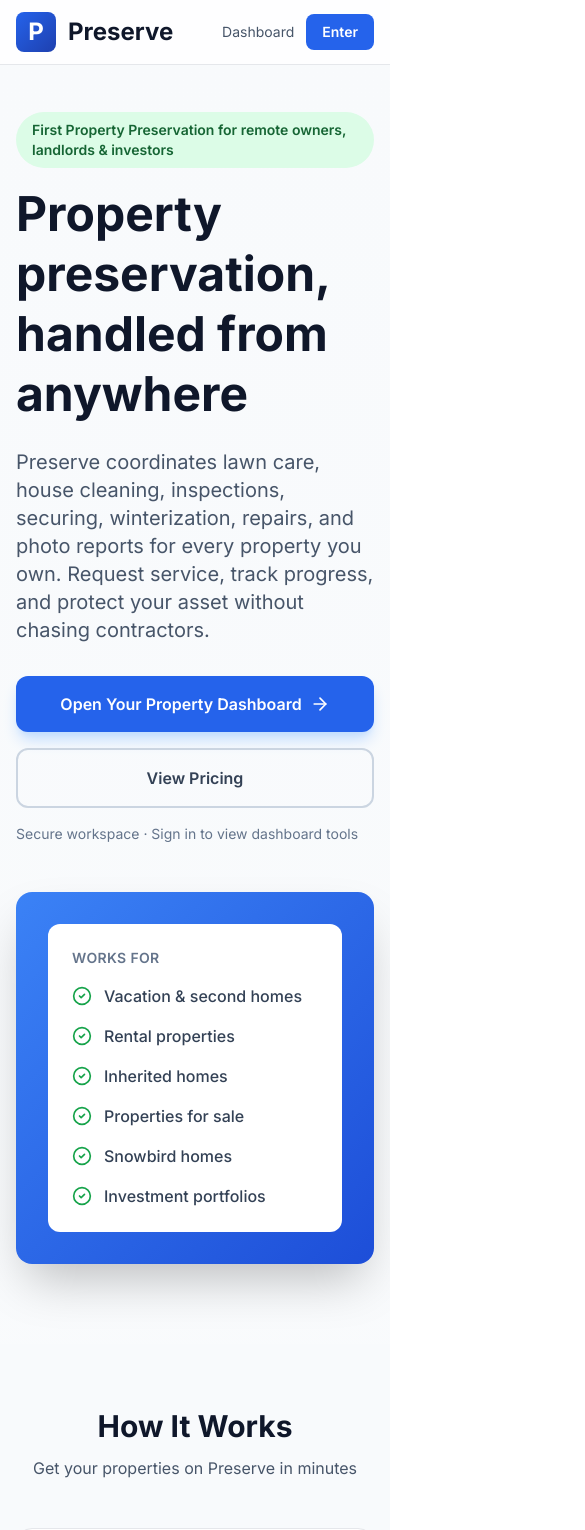
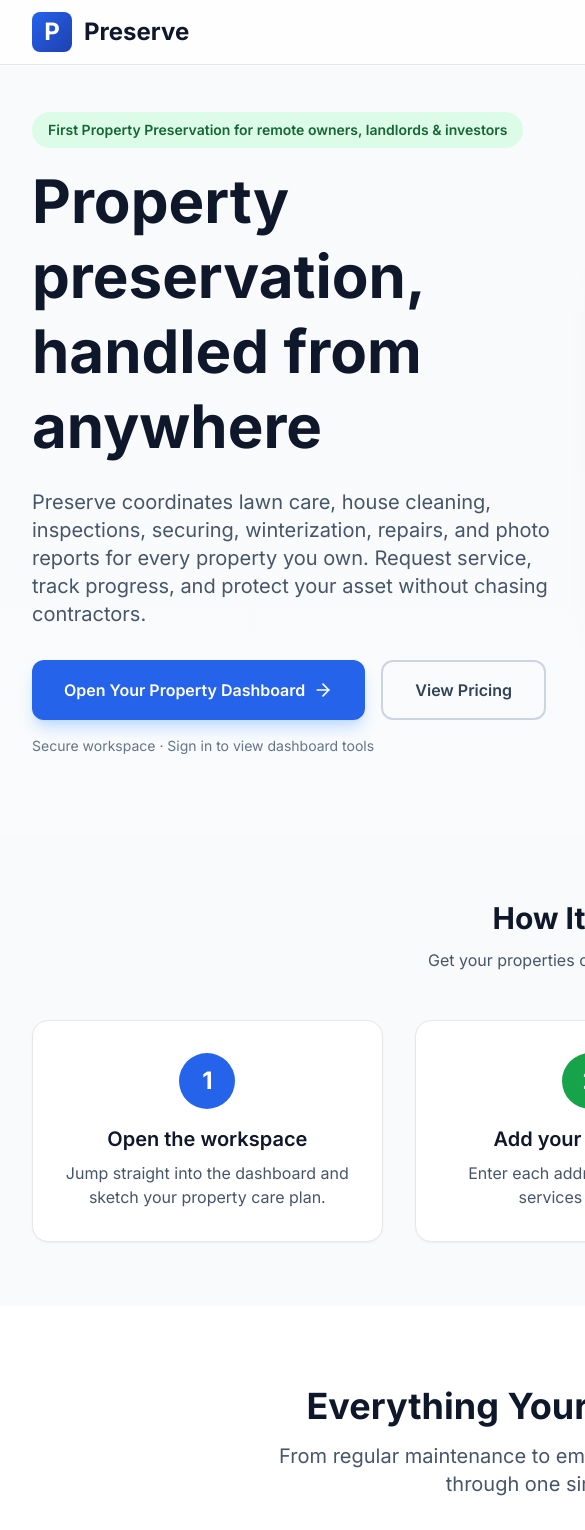
Before and after one commit to Iamtoluakin/preserve, a Next.js app: page / in a window 390 px wide. Shown: the top 1530 px of the page, 585 px wide, since content can reach past the window. Built offline with nearby package versions, Linux system fonts and the light colour scheme.

Commit message:
Use desktop homepage layout on all screens

```diff
--- a/src/app/page.tsx
+++ b/src/app/page.tsx
@@ -212,10 +212,10 @@
   const addPropertyLoginHref = '/login?next=%2Fdashboard%2Fproperties%2Fadd';
 
   return (
-    <div className="min-h-screen bg-gradient-to-b from-slate-50 to-white">
+    <div className="min-h-screen min-w-[1180px] bg-gradient-to-b from-slate-50 to-white">
       {/* Nav */}
-      <nav className="border-b bg-white/80 backdrop-blur-sm fixed w-full z-50">
-        <div className="max-w-7xl mx-auto px-4 sm:px-6 lg:px-8">
+      <nav className="border-b bg-white/80 backdrop-blur-sm fixed w-full min-w-[1180px] z-50">
+        <div className="max-w-7xl mx-auto px-8">
           <div className="flex justify-between items-center h-16">
             <div className="flex items-center space-x-3">
               <div className="w-10 h-10 bg-gradient-to-br from-blue-600 to-blue-800 rounded-lg flex items-center justify-center">
@@ -223,7 +223,7 @@
               </div>
               <span className="text-2xl font-bold text-slate-900">Preserve</span>
             </div>
-            <div className="hidden md:flex items-center space-x-8">
+            <div className="flex items-center space-x-8">
               <a href="#services" className="text-slate-600 hover:text-blue-600 transition text-sm">Services</a>
               <a href="#pricing" className="text-slate-600 hover:text-blue-600 transition text-sm">Pricing</a>
               <a href="#contact" className="text-slate-600 hover:text-blue-600 transition text-sm">Contact</a>
@@ -232,33 +232,26 @@
                 Sign In
               </Link>
             </div>
-            {/* Mobile nav */}
-            <div className="flex md:hidden items-center gap-3">
-              <Link href={dashboardLoginHref} className="text-slate-600 hover:text-blue-600 transition text-sm">Dashboard</Link>
-              <Link href={dashboardLoginHref} className="bg-blue-600 text-white px-4 py-2 rounded-lg hover:bg-blue-700 transition text-sm font-semibold">
-                Enter
-              </Link>
-            </div>
           </div>
         </div>
       </nav>
 
       {/* Hero */}
-      <section className="pt-28 pb-20 px-4 sm:px-6 lg:px-8">
+      <section className="pt-28 pb-20 px-8">
         <div className="max-w-7xl mx-auto">
-          <div className="grid lg:grid-cols-2 gap-12 items-center">
+          <div className="grid grid-cols-2 gap-12 items-center">
             <div>
               <div className="inline-block mb-4 px-4 py-2 bg-green-100 text-green-800 rounded-full text-sm font-semibold">
                 First Property Preservation for remote owners, landlords &amp; investors
               </div>
-              <h1 className="text-5xl md:text-6xl font-bold text-slate-900 mb-6 leading-tight">
+              <h1 className="text-6xl font-bold text-slate-900 mb-6 leading-tight">
                 Property preservation,<br />handled from anywhere
               </h1>
               <p className="text-xl text-slate-600 mb-8">
                 Preserve coordinates lawn care, house cleaning, inspections, securing, winterization, repairs, and photo reports for every property you own.
                 Request service, track progress, and protect your asset without chasing contractors.
               </p>
-              <div className="flex flex-col sm:flex-row gap-4">
+              <div className="flex flex-row gap-4">
                 <Link href={dashboardLoginHref}
                   className="bg-blue-600 text-white px-8 py-4 rounded-xl hover:bg-blue-700 transition font-semibold text-center flex items-center justify-center gap-2 shadow-lg shadow-blue-200">
                   Open Your Property Dashboard <ArrowRight className="w-5 h-5" />
@@ -296,12 +289,12 @@
 
       {/* How it works */}
       <section className="py-16 bg-slate-50">
-        <div className="max-w-7xl mx-auto px-4 sm:px-6 lg:px-8">
+        <div className="max-w-7xl mx-auto px-8">
           <div className="text-center mb-12">
             <h2 className="text-3xl font-bold text-slate-900 mb-3">How It Works</h2>
             <p className="text-slate-600 max-w-xl mx-auto">Get your properties on Preserve in minutes</p>
           </div>
-          <div className="grid md:grid-cols-3 gap-8">
+          <div className="grid grid-cols-3 gap-8">
             {[
               { step: '1', title: 'Open the workspace', desc: 'Jump straight into the dashboard and sketch your property care plan.', badge: 'bg-blue-600' },
               { step: '2', title: 'Add your properties', desc: 'Enter each address and pick the services you need.', badge: 'bg-green-600' },
@@ -319,14 +312,14 @@
 
       {/* Services */}
       <section id="services" className="py-20 bg-white">
-        <div className="max-w-7xl mx-auto px-4 sm:px-6 lg:px-8">
+        <div className="max-w-7xl mx-auto px-8">
           <div className="text-center mb-16">
             <h2 className="text-4xl font-bold text-slate-900 mb-4">Everything Your Property Needs</h2>
             <p className="text-xl text-slate-600 max-w-2xl mx-auto">
               From regular maintenance to emergency response — all managed through one simple dashboard
             </p>
           </div>
-          <div className="grid md:grid-cols-2 lg:grid-cols-3 gap-8">
+          <div className="grid grid-cols-3 gap-8">
             {Object.entries(serviceDetails).map(([key, svc]) => (
               <ServiceCard key={key} icon={<svc.icon className="w-8 h-8" />} title={svc.title}
                 description={svc.description} price={svc.pricing.monthly}
@@ -338,14 +331,14 @@
 
       {/* Coverage */}
       <section className="py-16 bg-slate-50">
-        <div className="max-w-7xl mx-auto px-4 sm:px-6 lg:px-8">
-          <div className="grid lg:grid-cols-[0.9fr_1.1fr] gap-10 items-start">
+        <div className="max-w-7xl mx-auto px-8">
+          <div className="grid grid-cols-[0.9fr_1.1fr] gap-10 items-start">
             <div>
               <div className="inline-flex items-center gap-2 rounded-full bg-green-100 px-4 py-2 text-sm font-semibold text-green-800 mb-4">
                 <MapPin className="w-4 h-4" />
                 Current launch markets
               </div>
-              <h2 className="text-3xl md:text-4xl font-bold text-slate-900 mb-4">
+              <h2 className="text-4xl font-bold text-slate-900 mb-4">
                 Starting in North Carolina and Texas
               </h2>
               <p className="text-lg text-slate-600">
@@ -353,7 +346,7 @@
                 Add your property, choose the nearest market, and we will route work orders from there.
               </p>
             </div>
-            <div className="grid sm:grid-cols-2 gap-4">
+            <div className="grid grid-cols-2 gap-4">
               {coverageMarkets.map(market => (
                 <div key={market.state} className="rounded-2xl border border-slate-200 bg-white p-6 shadow-sm">
                   <h3 className="text-xl font-bold text-slate-900 mb-4">{market.state}</h3>
@@ -374,8 +367,8 @@
 
       {/* Social proof */}
       <section className="py-16 bg-blue-600 text-white">
-        <div className="max-w-7xl mx-auto px-4 sm:px-6 lg:px-8">
-          <div className="grid md:grid-cols-4 gap-8 text-center">
+        <div className="max-w-7xl mx-auto px-8">
+          <div className="grid grid-cols-4 gap-8 text-center">
             {[
               { val: '1,200+', label: 'Properties Managed' },
               { val: '4.9★', label: 'Average Rating' },
@@ -383,7 +376,7 @@
               { val: '100%', label: 'Satisfaction Guarantee' },
             ].map(s => (
               <div key={s.label}>
-                <div className="text-4xl md:text-5xl font-bold mb-2">{s.val}</div>
+                <div className="text-5xl font-bold mb-2">{s.val}</div>
                 <div className="text-white/80">{s.label}</div>
               </div>
             ))}
@@ -393,14 +386,14 @@
 
       {/* Pricing */}
       <section id="pricing" className="py-20 bg-slate-50">
-        <div className="max-w-7xl mx-auto px-4 sm:px-6 lg:px-8">
+        <div className="max-w-7xl mx-auto px-8">
           <div className="text-center mb-14">
             <h2 className="text-4xl font-bold text-slate-900 mb-4">Simple, Transparent Pricing</h2>
             <p className="text-xl text-slate-600 max-w-xl mx-auto">
               Platform access is a flat monthly fee. Individual services are priced separately based on your needs.
             </p>
           </div>
-          <div className="grid md:grid-cols-3 gap-8 max-w-5xl mx-auto">
+          <div className="grid grid-cols-3 gap-8 max-w-5xl mx-auto">
             {plans.map(plan => (
               <div key={plan.name}
                 className={`bg-white rounded-2xl p-8 border-2 flex flex-col ${plan.highlight ? 'border-blue-600 shadow-2xl shadow-blue-100 scale-105' : 'border-slate-200 shadow-sm'}`}>
@@ -437,9 +430,9 @@
 
       {/* Testimonials */}
       <section className="py-16 bg-white">
-        <div className="max-w-7xl mx-auto px-4 sm:px-6 lg:px-8">
+        <div className="max-w-7xl mx-auto px-8">
           <h2 className="text-3xl font-bold text-slate-900 text-center mb-12">What Our Customers Say</h2>
-          <div className="grid md:grid-cols-3 gap-8">
+          <div className="grid grid-cols-3 gap-8">
             {[
               { name: 'Marcus T.', role: 'Owns 3 rental properties', text: "I live 4 hours away from my rentals. Preserve gives me eyes on the ground and handles everything. Best investment I've made." },
               { name: 'Sandra K.', role: 'Vacation home owner', text: "Our beach house sits empty 8 months a year. With Preserve, I know it's being checked, maintained, and ready whenever we show up." },
@@ -462,14 +455,14 @@
 
       {/* Contact */}
       <section id="contact" className="py-20 bg-slate-50">
-        <div className="max-w-3xl mx-auto px-4 sm:px-6 lg:px-8 text-center">
+        <div className="max-w-3xl mx-auto px-8 text-center">
           <h2 className="text-4xl font-bold text-slate-900 mb-4">Ready to Get Started?</h2>
           <p className="text-xl text-slate-600 mb-10">Open the dashboard and add your first property in minutes.</p>
           <Link href={dashboardLoginHref}
             className="inline-flex items-center gap-2 bg-blue-600 text-white px-10 py-4 rounded-xl hover:bg-blue-700 transition font-semibold text-lg shadow-lg shadow-blue-200">
             Open Dashboard <ArrowRight className="w-5 h-5" />
           </Link>
-          <div className="grid md:grid-cols-3 gap-8 mt-14">
+          <div className="grid grid-cols-3 gap-8 mt-14">
             {[
               { icon: <Phone className="w-6 h-6 text-blue-600" />, label: 'Phone', val: '(919) 555-0123', bg: 'bg-blue-100' },
               { icon: <Mail className="w-6 h-6 text-green-600" />, label: 'Email', val: 'hello@preserve.app', bg: 'bg-green-100' },
@@ -488,9 +481,9 @@
       {/* Service Modal */}
       {selectedService && service && (
         <div className="fixed inset-0 z-50 overflow-y-auto">
-          <div className="flex items-center justify-center min-h-screen px-4 pt-4 pb-20 text-center sm:p-0">
+          <div className="flex items-center justify-center min-h-screen p-0 text-center">
             <div className="fixed inset-0 bg-slate-900/75" onClick={() => setSelectedService(null)} />
-            <div className="relative inline-block align-bottom bg-white rounded-2xl text-left overflow-hidden shadow-xl sm:my-8 sm:align-middle sm:max-w-3xl sm:w-full">
+            <div className="relative inline-block bg-white rounded-2xl text-left overflow-hidden shadow-xl my-8 align-middle max-w-3xl w-full">
               <button onClick={() => setSelectedService(null)}
                 className="absolute top-4 right-4 z-10 p-2 bg-white rounded-full shadow-lg hover:bg-slate-100 transition">
                 <X className="w-6 h-6 text-slate-600" />
@@ -507,16 +500,16 @@
                   </div>
                 )}
               </div>
-              <div className="p-6 md:p-8">
+              <div className="p-8">
                 <h2 className="text-2xl font-bold text-slate-900 mb-2">{service.title}</h2>
                 <p className="text-slate-600 mb-4">{service.longDescription}</p>
-                <div className="grid grid-cols-2 md:grid-cols-4 gap-4 mb-6 p-4 bg-slate-50 rounded-xl text-center text-sm">
-                  <div><DollarSign className="w-5 h-5 text-green-600 mx-auto mb-1" /><div className="text-slate-500">Pricing</div><div className="font-semibold text-slate-900 text-xs md:text-sm leading-snug">{service.pricing.monthly}</div></div>
+                <div className="grid grid-cols-4 gap-4 mb-6 p-4 bg-slate-50 rounded-xl text-center text-sm">
+                  <div><DollarSign className="w-5 h-5 text-green-600 mx-auto mb-1" /><div className="text-slate-500">Pricing</div><div className="font-semibold text-slate-900 text-sm leading-snug">{service.pricing.monthly}</div></div>
                   <div><Clock className="w-5 h-5 text-blue-600 mx-auto mb-1" /><div className="text-slate-500">Time</div><div className="font-semibold text-slate-900">{service.timeline}</div></div>
                   <div><Users className="w-5 h-5 text-blue-600 mx-auto mb-1" /><div className="text-slate-500">Team</div><div className="font-semibold text-slate-900">{service.team}</div></div>
                   <div><CheckSquare className="w-5 h-5 text-blue-600 mx-auto mb-1" /><div className="text-slate-500">Schedule</div><div className="font-semibold text-slate-900">{service.frequency}</div></div>
                 </div>
-                <div className="grid md:grid-cols-2 gap-2 mb-6">
+                <div className="grid grid-cols-2 gap-2 mb-6">
                   {service.includes.map((item, i) => (
                     <div key={i} className="flex items-start gap-2 text-sm">
                       <CheckCircle2 className="w-4 h-4 text-green-600 flex-shrink-0 mt-0.5" />
@@ -524,7 +517,7 @@
                     </div>
                   ))}
                 </div>
-                <div className="flex flex-col sm:flex-row gap-3 pt-4 border-t">
+                <div className="flex flex-row gap-3 pt-4 border-t">
                   <Link href={dashboardLoginHref} onClick={() => setSelectedService(null)}
                     className="flex-1 bg-blue-600 text-white px-6 py-3 rounded-xl hover:bg-blue-700 transition font-semibold text-center">
                     Get Started
@@ -542,9 +535,9 @@
 
       {/* Footer */}
       <footer className="bg-slate-900 text-white py-12">
-        <div className="max-w-7xl mx-auto px-4 sm:px-6 lg:px-8">
-          <div className="grid md:grid-cols-4 gap-8">
-            <div className="md:col-span-2">
+        <div className="max-w-7xl mx-auto px-8">
+          <div className="grid grid-cols-4 gap-8">
+            <div className="col-span-2">
               <div className="flex items-center space-x-3 mb-4">
                 <div className="w-10 h-10 bg-gradient-to-br from-blue-600 to-blue-800 rounded-lg flex items-center justify-center">
                   <span className="text-white font-bold text-2xl">P</span>
```
